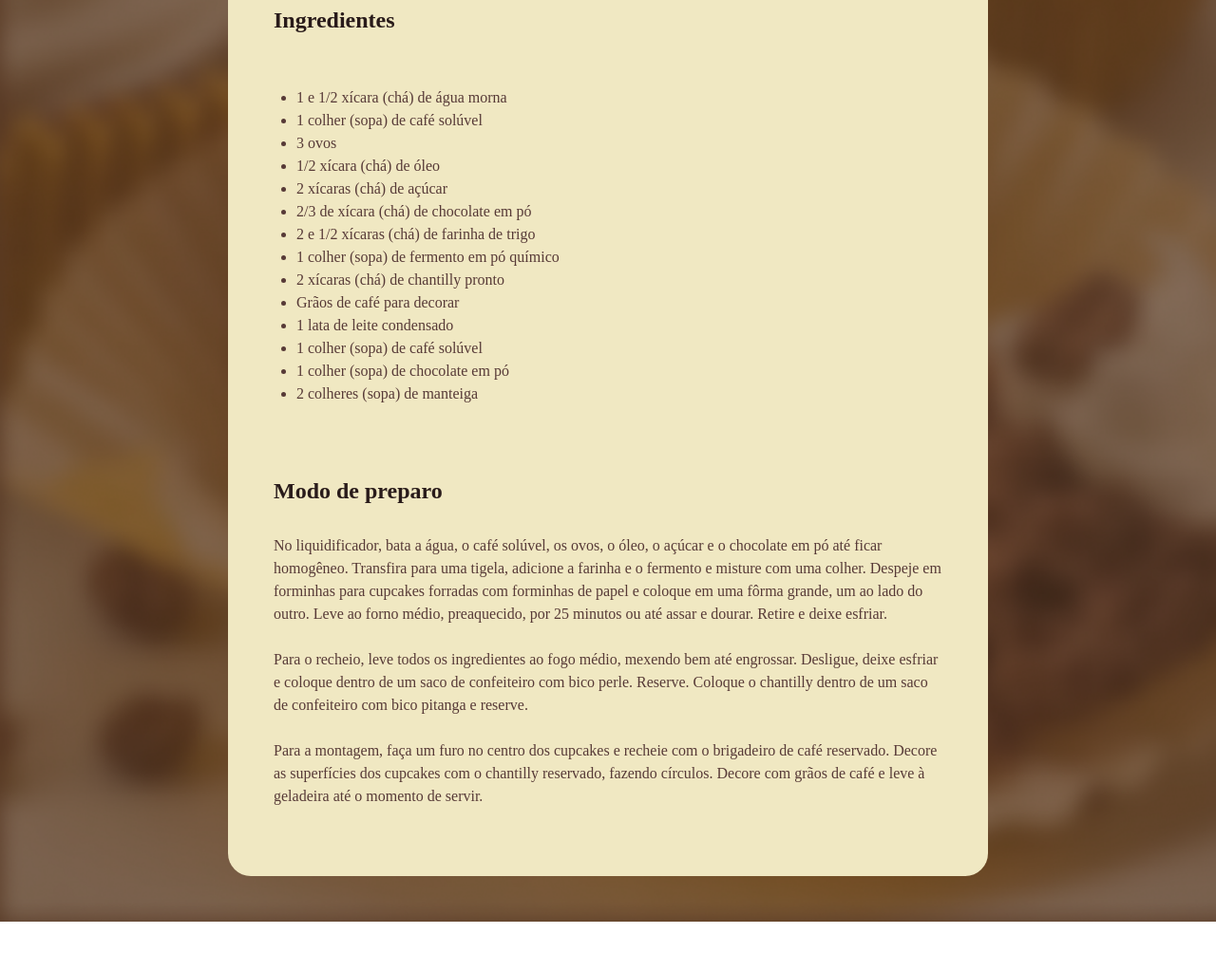
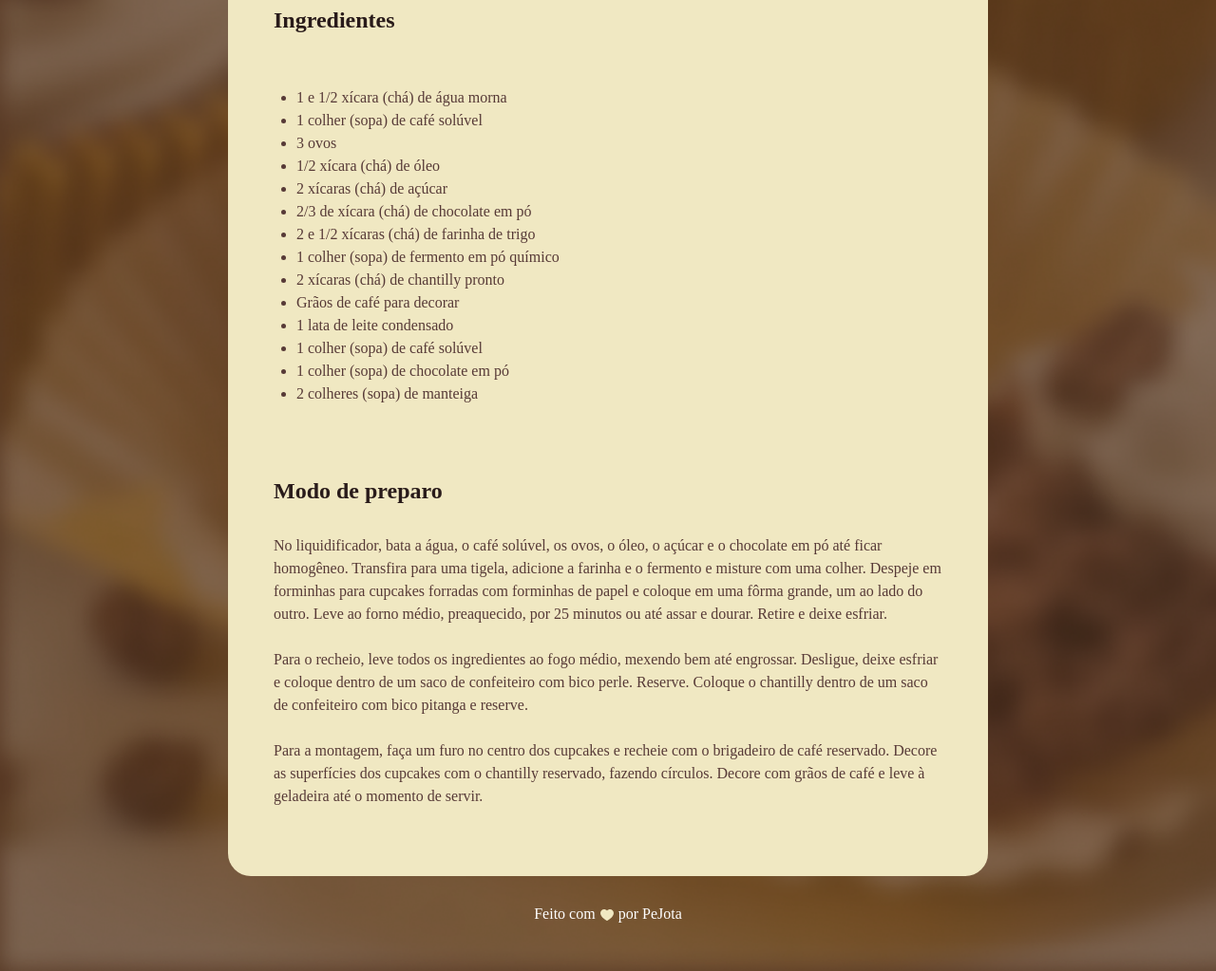
Before and after one commit to s1llva-09/Full-Stack, a plain HTML site: page Pagina de receita/index.html in a window 1280 px wide. Shown: the part 780-1803 px from the top of the page at 95% size. Before the commit the page ends 1751 px from the top, so only its background shows below. Drawn offline with Linux system fonts and the light colour scheme.

Commit message:
finalização projeto | footer feito

```diff
--- a/Pagina de receita/index.html
+++ b/Pagina de receita/index.html
@@ -58,5 +58,11 @@
         </section>
     </main>
     </div>
+
+    <footer>
+        Feito com
+        <img src="Imagens/ph_heart-fill.svg" alt="heart">
+        por PeJota
+    </footer>
 </body>
 </html>
--- a/Pagina de receita/style.css
+++ b/Pagina de receita/style.css
@@ -21,7 +21,7 @@
     padding: 24px;
     background-color: #f0e8c2;
     border-radius: 24px;
-    margin: 48px auto;
+    margin: 48px auto 28px;
 }
 
 main {
@@ -56,3 +56,14 @@
 ul {
     padding: 24px;
 }
+
+footer {
+    text-align: center;
+    color: white;
+    padding-bottom: 48px;
+    font-weight: ;
+}
+
+footer img {
+    vertical-align: middle;
+}
```
Also changed, not shown: Pagina de receita/Imagens/ph_heart-fill.svg (added).
